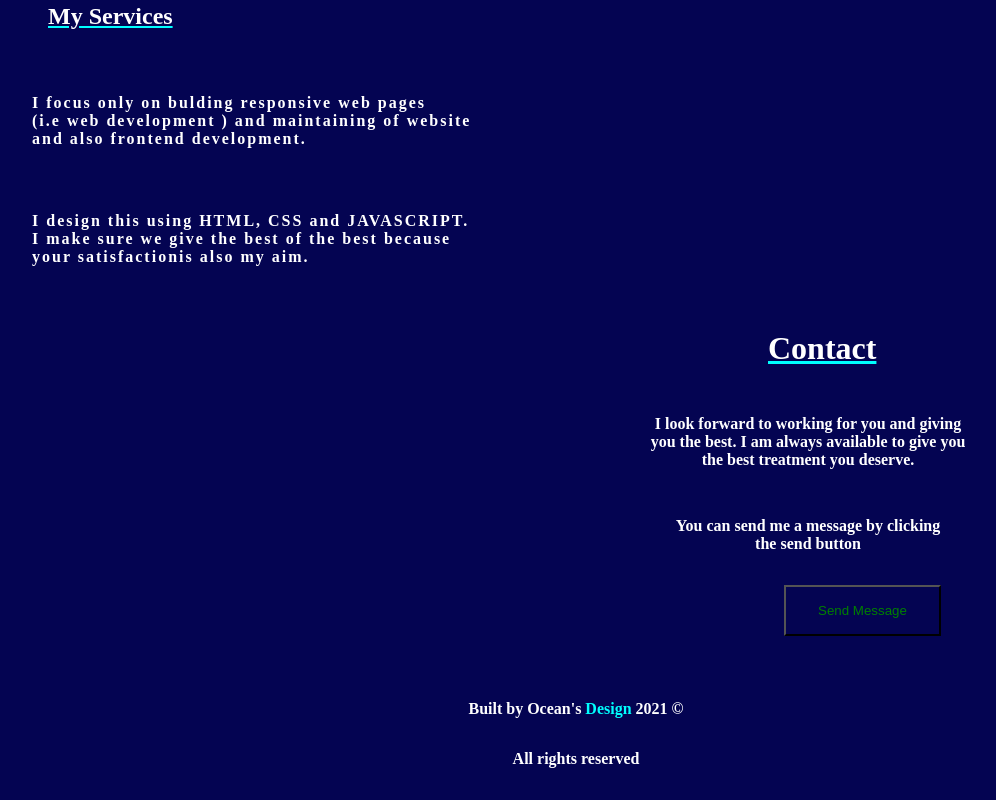
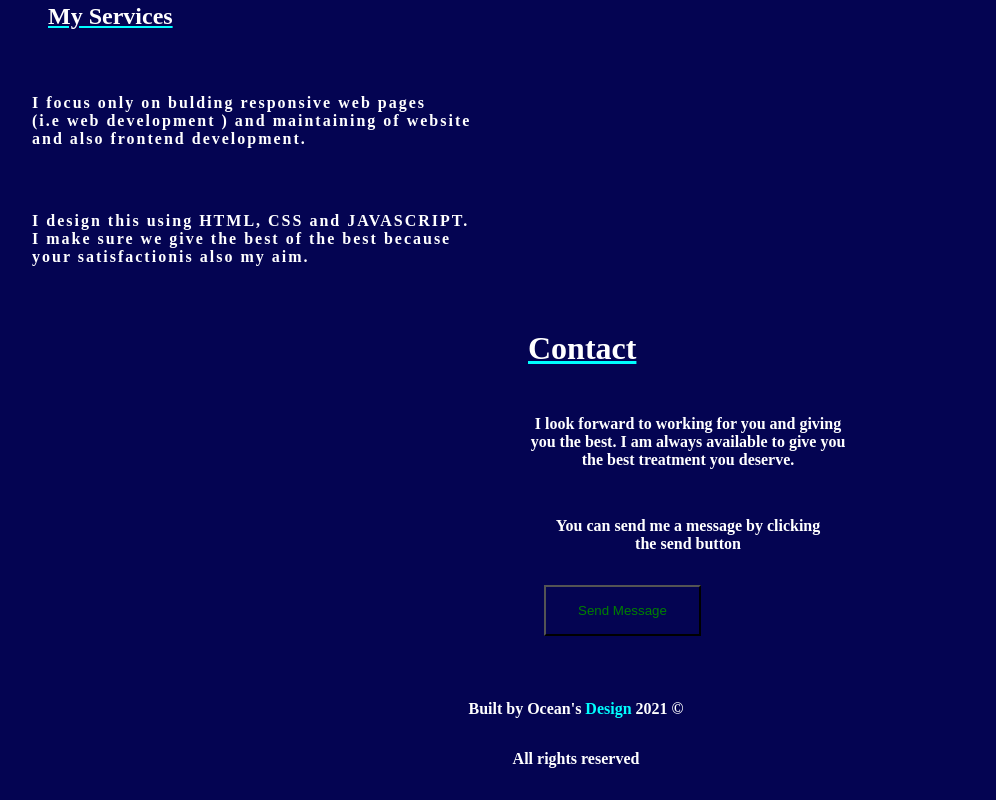
Before and after one commit to Ocean-html123/portfolio, a plain HTML site: page index.html in a window 1280 px wide. Shown: the part 1164-1964 px from the top of the page, without its empty margins (48-1044 px from the left). Drawn offline with Linux system fonts and the light colour scheme.

Commit message:
main commit

```diff
--- a/index.css
+++ b/index.css
@@ -204,7 +204,7 @@ margin-bottom: -22rem;
     margin-bottom: 2rem;
 }
 .contact {
-    margin-left: 45rem;
+    margin-left: 30rem;
 }
 /* .contact p {
     margin-left: 50rem;
```
